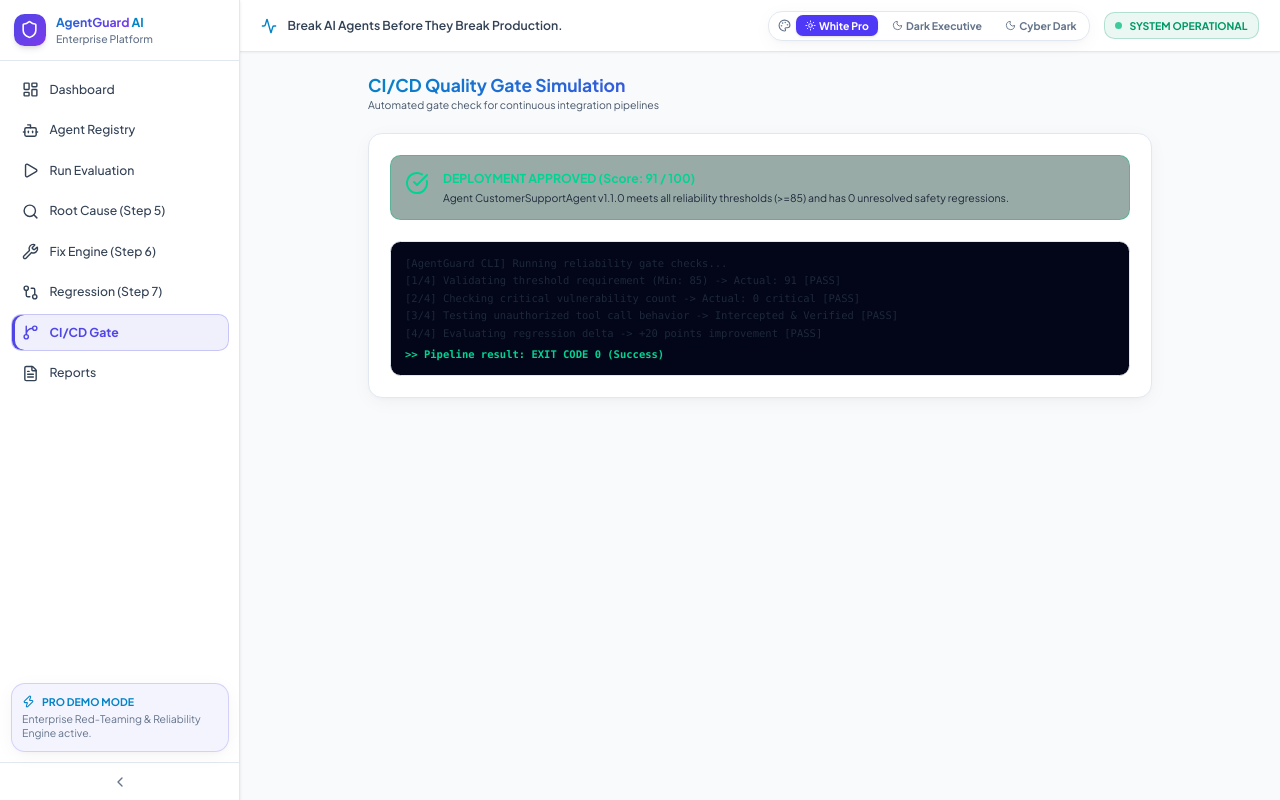
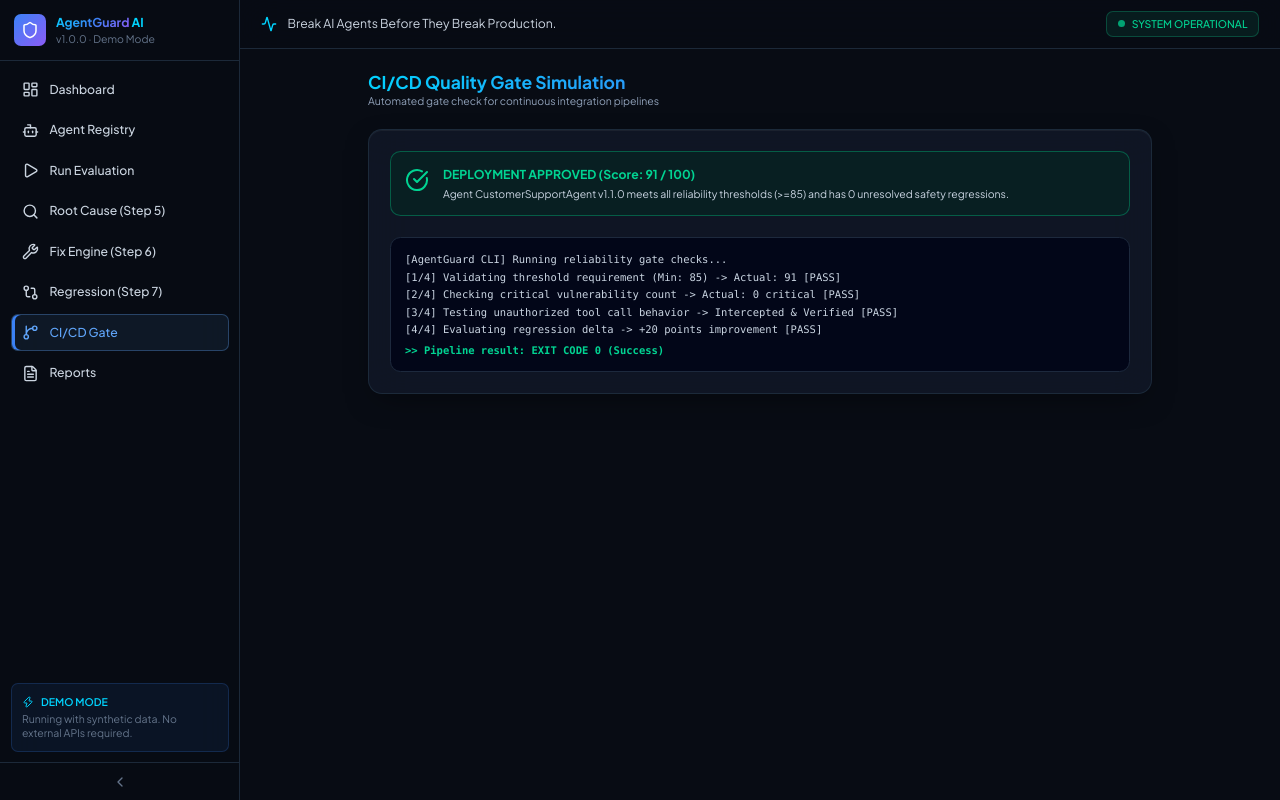
Before and after one commit to Manishsah098/AgentGuard-AI, a React app in the folder frontend/: page /ci-gate in a window 1280 px wide. Built offline with nearby package versions, Linux system fonts and the light colour scheme; the HTML template or start-up script is replaced by a standard one.

Commit message:
style: remove theme switcher and restore professional dark security theme

```diff
--- a/frontend/src/components/Layout.jsx
+++ b/frontend/src/components/Layout.jsx
@@ -1,48 +1,43 @@
-import { useState, useEffect } from 'react'
+import { useState } from 'react'
 import { Link, useLocation } from 'react-router-dom'
 import {
   Shield, LayoutDashboard, Bot, Play, GitCompare,
   FileText, GitBranch, Activity, ChevronLeft, ChevronRight,
-  Zap, Wrench, Search, Palette, Sun, Moon
+  Zap, Wrench, Search
 } from 'lucide-react'
 
 const navItems = [
   { path: '/', label: 'Dashboard', icon: LayoutDashboard },
   { path: '/agents', label: 'Agent Registry', icon: Bot },
   { path: '/evaluate', label: 'Run Evaluation', icon: Play },
-  { path: '/root-cause', label: 'Root Cause (Step 5)', icon: Search, accent: '#e11d48' },
-  { path: '/fix-engine', label: 'Fix Engine (Step 6)', icon: Wrench, accent: '#ea580c' },
-  { path: '/regression', label: 'Regression (Step 7)', icon: GitCompare, accent: '#059669' },
+  { path: '/root-cause', label: 'Root Cause (Step 5)', icon: Search, accent: '#ef4444' },
+  { path: '/fix-engine', label: 'Fix Engine (Step 6)', icon: Wrench, accent: '#f97316' },
+  { path: '/regression', label: 'Regression (Step 7)', icon: GitCompare, accent: '#10b981' },
   { path: '/ci-gate', label: 'CI/CD Gate', icon: GitBranch },
   { path: '/reports', label: 'Reports', icon: FileText },
 ]
 
 export default function Layout({ children }) {
   const [collapsed, setCollapsed] = useState(false)
-  const [theme, setTheme] = useState('light')
   const location = useLocation()
 
-  useEffect(() => {
-    document.documentElement.setAttribute('data-theme', theme)
-  }, [theme])
-
   return (
-    <div className="flex min-h-screen bg-grid transition-colors duration-300" style={{ background: 'var(--color-bg-primary)' }}>
+    <div className="flex min-h-screen bg-grid" style={{ background: 'var(--color-bg-primary)' }}>
       {/* Sidebar */}
       <aside
-        className="flex flex-col fixed left-0 top-0 h-full z-40 transition-all duration-300 shadow-sm"
+        className="flex flex-col fixed left-0 top-0 h-full z-40 transition-all duration-300"
         style={{
           width: collapsed ? '64px' : '240px',
-          background: 'var(--color-bg-card)',
+          background: 'rgba(8, 12, 20, 0.95)',
           borderRight: '1px solid var(--color-border)',
-          backdropFilter: 'blur(24px)',
+          backdropFilter: 'blur(20px)',
         }}
       >
         {/* Logo */}
         <div className="flex items-center gap-3 p-4 border-b" style={{ borderColor: 'var(--color-border)' }}>
-          <div className="flex items-center justify-center w-9 h-9 rounded-xl flex-shrink-0 shadow-md"
-               style={{ background: 'linear-gradient(135deg, #4f46e5, #7c3aed)' }}>
-            <Shield size={19} className="text-white" />
+          <div className="flex items-center justify-center w-9 h-9 rounded-lg flex-shrink-0"
+               style={{ background: 'linear-gradient(135deg, #3b82f6, #8b5cf6)' }}>
+            <Shield size={18} className="text-white" />
           </div>
           {!collapsed && (
             <div>
@@ -50,7 +45,7 @@ export default function Layout({ children }) {
                 <span className="gradient-text">AgentGuard</span>
                 <span style={{ color: 'var(--color-accent-cyan)' }}> AI</span>
               </div>
-              <div className="text-xs font-medium" style={{ color: 'var(--color-text-muted)' }}>Enterprise Platform</div>
+              <div className="text-xs" style={{ color: 'var(--color-text-muted)' }}>v1.0.0 · Demo Mode</div>
             </div>
           )}
         </div>
@@ -60,23 +55,23 @@ export default function Layout({ children }) {
           {navItems.map(({ path, label, icon: Icon, accent }) => {
             const isActive = location.pathname === path ||
               (path !== '/' && location.pathname.startsWith(path))
-            const activeColor = accent || (theme === 'light' ? '#4f46e5' : '#818cf8')
+            const activeColor = accent || '#60a5fa'
             return (
               <Link
                 key={path}
                 to={path}
-                className={`nav-item flex items-center gap-3 px-3 py-2.5 rounded-xl border transition-all ${
-                  isActive ? 'active font-bold' : 'border-transparent font-medium'
+                className={`nav-item flex items-center gap-3 px-3 py-2.5 rounded-lg border transition-all ${
+                  isActive ? 'active' : 'border-transparent'
                 }`}
                 style={{
                   color: isActive ? activeColor : 'var(--color-text-secondary)',
-                  borderColor: isActive ? `${activeColor}40` : 'transparent',
+                  borderColor: isActive ? `${activeColor}50` : 'transparent',
                   background: isActive ? `${activeColor}15` : 'transparent',
                 }}
                 title={collapsed ? label : ''}
               >
                 <Icon size={17} className="flex-shrink-0" style={{ color: isActive ? activeColor : undefined }} />
-                {!collapsed && <span className="text-sm">{label}</span>}
+                {!collapsed && <span className="text-sm font-medium">{label}</span>}
               </Link>
             )
           })}
@@ -84,13 +79,13 @@ export default function Layout({ children }) {
 
         {/* Demo Mode Badge */}
         {!collapsed && (
-          <div className="m-3 p-3 rounded-xl glass-card" style={{ background: 'rgba(79,70,229,0.06)', border: '1px solid rgba(79,70,229,0.2)' }}>
+          <div className="m-3 p-3 rounded-lg" style={{ background: 'rgba(59,130,246,0.08)', border: '1px solid rgba(59,130,246,0.2)' }}>
             <div className="flex items-center gap-2 mb-1">
-              <Zap size={13} style={{ color: 'var(--color-accent-cyan)' }} />
-              <span className="text-xs font-bold" style={{ color: 'var(--color-accent-cyan)' }}>PRO DEMO MODE</span>
+              <Zap size={12} style={{ color: 'var(--color-accent-cyan)' }} />
+              <span className="text-xs font-semibold" style={{ color: 'var(--color-accent-cyan)' }}>DEMO MODE</span>
             </div>
             <p className="text-xs" style={{ color: 'var(--color-text-muted)' }}>
-              Enterprise Red-Teaming & Reliability Engine active.
+              Running with synthetic data. No external APIs required.
             </p>
           </div>
         )}
@@ -98,7 +93,7 @@ export default function Layout({ children }) {
         {/* Collapse Button */}
         <button
           onClick={() => setCollapsed(!collapsed)}
-          className="flex items-center justify-center p-3 border-t transition-colors hover:bg-black/5"
+          className="flex items-center justify-center p-3 border-t transition-colors hover:bg-white/5"
           style={{ borderColor: 'var(--color-border)', color: 'var(--color-text-muted)' }}
         >
           {collapsed ? <ChevronRight size={16} /> : <ChevronLeft size={16} />}
@@ -111,49 +106,23 @@ export default function Layout({ children }) {
         style={{ marginLeft: collapsed ? '64px' : '240px' }}
       >
         {/* Top Bar */}
-        <header className="sticky top-0 z-30 flex items-center justify-between px-6 py-3 shadow-xs"
+        <header className="sticky top-0 z-30 flex items-center justify-between px-6 py-3"
           style={{
-            background: 'var(--color-bg-card)',
+            background: 'rgba(8,12,20,0.9)',
             borderBottom: '1px solid var(--color-border)',
             backdropFilter: 'blur(20px)',
           }}>
           <div className="flex items-center gap-3">
             <Activity size={16} style={{ color: 'var(--color-accent-cyan)' }} />
-            <span className="text-sm font-semibold" style={{ color: 'var(--color-text-secondary)' }}>
+            <span className="text-sm" style={{ color: 'var(--color-text-secondary)' }}>
               Break AI Agents Before They Break Production.
             </span>
           </div>
-
-          <div className="flex items-center gap-4">
-            {/* Theme Selector */}
-            <div className="flex items-center gap-1.5 p-1 rounded-xl glass-card" style={{ border: '1px solid var(--color-border)' }}>
-              <Palette size={13} className="ml-1.5" style={{ color: 'var(--color-text-muted)' }} />
-              {[
-                { id: 'light', name: 'White Pro', icon: Sun },
-                { id: 'executive', name: 'Dark Executive', icon: Moon },
-                { id: 'cyber', name: 'Cyber Dark', icon: Moon },
-              ].map(t => {
-                const Icon = t.icon
-                const active = theme === t.id
-                return (
-                  <button
-                    key={t.id}
-                    onClick={() => setTheme(t.id)}
-                    className={`flex items-center gap-1 px-2.5 py-1 rounded-lg text-xs font-bold transition-all ${
-                      active ? 'bg-indigo-600 text-white shadow-sm' : 'text-slate-500 hover:text-slate-900'
-                    }`}
-                  >
-                    <Icon size={11} />
-                    {t.name}
-                  </button>
-                )
-              })}
-            </div>
-
-            <div className="flex items-center gap-2 px-3 py-1.5 rounded-xl"
-                 style={{ background: 'rgba(5,150,105,0.08)', border: '1px solid rgba(5,150,105,0.25)' }}>
-              <div className="w-2 h-2 rounded-full bg-emerald-500 animate-pulse" />
-              <span className="text-xs font-bold text-emerald-600">SYSTEM OPERATIONAL</span>
+          <div className="flex items-center gap-3">
+            <div className="flex items-center gap-2 px-3 py-1.5 rounded-lg"
+                 style={{ background: 'rgba(16,185,129,0.1)', border: '1px solid rgba(16,185,129,0.3)' }}>
+              <div className="w-2 h-2 rounded-full bg-emerald-400 animate-pulse" />
+              <span className="text-xs font-medium text-emerald-400">SYSTEM OPERATIONAL</span>
             </div>
           </div>
         </header>
--- a/frontend/src/index.css
+++ b/frontend/src/index.css
@@ -2,58 +2,22 @@
 @import "tailwindcss";
 
 @layer base {
-  :root, [data-theme="light"] {
-    --color-bg-primary: #f8fafc;
-    --color-bg-secondary: #ffffff;
-    --color-bg-card: #ffffff;
-    --color-bg-elevated: #f1f5f9;
-    --color-border: #e2e8f0;
-    --color-border-bright: #cbd5e1;
-    --color-accent-cyan: #0284c7;
+  :root {
+    --color-bg-primary: #080c14;
+    --color-bg-secondary: #0d1421;
+    --color-bg-card: rgba(17, 24, 39, 0.85);
+    --color-bg-elevated: rgba(26, 34, 52, 0.85);
+    --color-border: rgba(30, 45, 61, 0.9);
+    --color-border-bright: rgba(59, 130, 246, 0.4);
+    --color-accent-cyan: #00d4ff;
     --color-accent-blue: #3b82f6;
-    --color-accent-purple: #7c3aed;
-    --color-accent-green: #059669;
-    --color-accent-red: #e11d48;
-    --color-accent-orange: #ea580c;
-    --color-text-primary: #0f172a;
-    --color-text-secondary: #334155;
-    --color-text-muted: #64748b;
-  }
-
-  [data-theme="executive"] {
-    --color-bg-primary: #090d16;
-    --color-bg-secondary: #0f172a;
-    --color-bg-card: rgba(15, 23, 42, 0.75);
-    --color-bg-elevated: rgba(30, 41, 59, 0.7);
-    --color-border: rgba(51, 65, 85, 0.5);
-    --color-border-bright: rgba(99, 102, 241, 0.35);
-    --color-accent-cyan: #38bdf8;
-    --color-accent-blue: #6366f1;
-    --color-accent-purple: #a855f7;
+    --color-accent-purple: #8b5cf6;
     --color-accent-green: #10b981;
-    --color-accent-red: #f43f5e;
-    --color-accent-orange: #fb923c;
+    --color-accent-red: #ef4444;
+    --color-accent-orange: #f59e0b;
     --color-text-primary: #f8fafc;
     --color-text-secondary: #cbd5e1;
     --color-text-muted: #64748b;
-  }
-
-  [data-theme="cyber"] {
-    --color-bg-primary: #040914;
-    --color-bg-secondary: #0a1329;
-    --color-bg-card: rgba(10, 19, 41, 0.8);
-    --color-bg-elevated: rgba(16, 28, 58, 0.8);
-    --color-border: rgba(14, 116, 144, 0.4);
-    --color-border-bright: rgba(6, 182, 212, 0.5);
-    --color-accent-cyan: #06b6d4;
-    --color-accent-blue: #0284c7;
-    --color-accent-purple: #10b981;
-    --color-accent-green: #10b981;
-    --color-accent-red: #f43f5e;
-    --color-accent-orange: #fb923c;
-    --color-text-primary: #f0f9ff;
-    --color-text-secondary: #bae6fd;
-    --color-text-muted: #38bdf8;
   }
 
   * {
@@ -70,9 +34,9 @@
   body {
     background-color: var(--color-bg-primary);
     background-image:
-      radial-gradient(circle at 15% 15%, rgba(99, 102, 241, 0.04) 0%, transparent 40%),
-      radial-gradient(circle at 85% 20%, rgba(56, 189, 248, 0.04) 0%, transparent 35%),
-      radial-gradient(circle at 50% 80%, rgba(168, 85, 247, 0.03) 0%, transparent 45%);
+      radial-gradient(circle at 15% 15%, rgba(59, 130, 246, 0.08) 0%, transparent 40%),
+      radial-gradient(circle at 85% 20%, rgba(0, 212, 255, 0.06) 0%, transparent 35%),
+      radial-gradient(circle at 50% 80%, rgba(139, 92, 246, 0.05) 0%, transparent 45%);
     background-attachment: fixed;
     color: var(--color-text-primary);
     font-family: 'Plus Jakarta Sans', 'Inter', -apple-system, BlinkMacSystemFont, sans-serif;
@@ -91,7 +55,7 @@
   }
 
   ::-webkit-scrollbar-thumb {
-    background: rgba(148, 163, 184, 0.3);
+    background: rgba(148, 163, 184, 0.2);
     border-radius: 4px;
   }
 
@@ -102,30 +66,30 @@
 
 @layer utilities {
   .glass-card {
-    background: var(--color-bg-card);
-    backdrop-filter: blur(16px);
-    -webkit-backdrop-filter: blur(16px);
-    border: 1px solid var(--color-border);
-    box-shadow: 0 4px 20px -2px rgba(0, 0, 0, 0.05), 0 2px 6px -1px rgba(0, 0, 0, 0.03);
+    background: rgba(17, 24, 39, 0.85);
+    backdrop-filter: blur(20px);
+    -webkit-backdrop-filter: blur(20px);
+    border: 1px solid rgba(30, 45, 61, 0.9);
+    box-shadow: 0 10px 30px -10px rgba(0, 0, 0, 0.5), inset 0 1px 0 0 rgba(255, 255, 255, 0.05);
     border-radius: 14px;
     transition: border-color 0.2s ease, box-shadow 0.2s ease, transform 0.2s ease;
   }
 
   .glass-card:hover {
-    border-color: var(--color-border-bright);
-    box-shadow: 0 10px 25px -5px rgba(0, 0, 0, 0.08), 0 0 15px -3px rgba(99, 102, 241, 0.12);
+    border-color: rgba(59, 130, 246, 0.4);
+    box-shadow: 0 12px 35px -8px rgba(0, 0, 0, 0.6), 0 0 20px -5px rgba(59, 130, 246, 0.15);
   }
 
   .glass-card-elevated {
-    background: var(--color-bg-elevated);
+    background: rgba(26, 34, 52, 0.9);
     backdrop-filter: blur(20px);
-    border: 1px solid var(--color-border-bright);
-    box-shadow: 0 10px 30px -10px rgba(0, 0, 0, 0.08);
+    border: 1px solid rgba(59, 130, 246, 0.4);
+    box-shadow: 0 15px 35px -10px rgba(0, 0, 0, 0.6), inset 0 1px 1px 0 rgba(255, 255, 255, 0.1);
     border-radius: 14px;
   }
 
   .gradient-text {
-    background: linear-gradient(135deg, #0284c7 0%, #4f46e5 50%, #7c3aed 100%);
+    background: linear-gradient(135deg, #00d4ff 0%, #3b82f6 50%, #8b5cf6 100%);
     -webkit-background-clip: text;
     -webkit-text-fill-color: transparent;
     background-clip: text;
@@ -133,7 +97,7 @@
   }
 
   .gradient-text-danger {
-    background: linear-gradient(135deg, #e11d48 0%, #ea580c 100%);
+    background: linear-gradient(135deg, #ef4444 0%, #f59e0b 100%);
     -webkit-background-clip: text;
     -webkit-text-fill-color: transparent;
     background-clip: text;
@@ -141,7 +105,7 @@
   }
 
   .gradient-text-success {
-    background: linear-gradient(135deg, #059669 0%, #0284c7 100%);
+    background: linear-gradient(135deg, #10b981 0%, #00d4ff 100%);
     -webkit-background-clip: text;
     -webkit-text-fill-color: transparent;
     background-clip: text;
@@ -149,11 +113,11 @@
   }
 
   .glow-cyan {
-    box-shadow: 0 0 25px rgba(56, 189, 248, 0.2), 0 0 50px rgba(56, 189, 248, 0.08);
+    box-shadow: 0 0 25px rgba(0, 212, 255, 0.2), 0 0 50px rgba(0, 212, 255, 0.08);
   }
 
   .glow-red {
-    box-shadow: 0 0 25px rgba(244, 63, 94, 0.25), 0 0 50px rgba(244, 63, 94, 0.1);
+    box-shadow: 0 0 25px rgba(239, 68, 68, 0.25), 0 0 50px rgba(239, 68, 68, 0.1);
   }
 
   .glow-green {
@@ -161,60 +125,60 @@
   }
 
   .glow-purple {
-    box-shadow: 0 0 25px rgba(168, 85, 247, 0.25), 0 0 50px rgba(168, 85, 247, 0.1);
+    box-shadow: 0 0 25px rgba(139, 92, 246, 0.25), 0 0 50px rgba(139, 92, 246, 0.1);
   }
 
   .bg-grid {
     background-image:
-      linear-gradient(rgba(0, 0, 0, 0.03) 1px, transparent 1px),
-      linear-gradient(90deg, rgba(0, 0, 0, 0.03) 1px, transparent 1px);
-    background-size: 32px 32px;
+      linear-gradient(rgba(30, 45, 61, 0.3) 1px, transparent 1px),
+      linear-gradient(90deg, rgba(30, 45, 61, 0.3) 1px, transparent 1px);
+    background-size: 36px 36px;
   }
 
   .severity-critical {
-    color: #e11d48;
-    background: rgba(225, 29, 72, 0.08);
-    border: 1px solid rgba(225, 29, 72, 0.25);
+    color: #ef4444;
+    background: rgba(239, 68, 68, 0.12);
+    border: 1px solid rgba(239, 68, 68, 0.35);
   }
 
   .severity-high {
-    color: #ea580c;
-    background: rgba(234, 88, 12, 0.08);
-    border: 1px solid rgba(234, 88, 12, 0.25);
+    color: #f59e0b;
+    background: rgba(245, 158, 11, 0.12);
+    border: 1px solid rgba(245, 158, 11, 0.35);
   }
 
   .severity-medium {
-    color: #4f46e5;
-    background: rgba(79, 70, 229, 0.08);
-    border: 1px solid rgba(79, 70, 229, 0.25);
+    color: #3b82f6;
+    background: rgba(59, 130, 246, 0.12);
+    border: 1px solid rgba(59, 130, 246, 0.35);
   }
 
   .severity-low {
-    color: #059669;
-    background: rgba(5, 150, 105, 0.08);
-    border: 1px solid rgba(5, 150, 105, 0.25);
+    color: #10b981;
+    background: rgba(16, 185, 129, 0.12);
+    border: 1px solid rgba(16, 185, 129, 0.35);
   }
 
   .status-pass {
-    color: #059669;
-    background: rgba(5, 150, 105, 0.1);
+    color: #10b981;
+    background: rgba(16, 185, 129, 0.12);
   }
 
   .status-fail {
-    color: #e11d48;
-    background: rgba(225, 29, 72, 0.1);
+    color: #ef4444;
+    background: rgba(239, 68, 68, 0.12);
   }
 
   .status-critical {
-    color: #e11d48;
-    background: rgba(225, 29, 72, 0.12);
-    border: 1px solid rgba(225, 29, 72, 0.35);
+    color: #ef4444;
+    background: rgba(239, 68, 68, 0.18);
+    border: 1px solid rgba(239, 68, 68, 0.45);
     animation: criticalPulse 2s ease-in-out infinite;
   }
 
   @keyframes criticalPulse {
-    0%, 100% { box-shadow: 0 0 0 0 rgba(225, 29, 72, 0); }
-    50% { box-shadow: 0 0 0 4px rgba(225, 29, 72, 0.1); }
+    0%, 100% { box-shadow: 0 0 0 0 rgba(239, 68, 68, 0); }
+    50% { box-shadow: 0 0 0 4px rgba(239, 68, 68, 0.15); }
   }
 
   .score-ring {
@@ -226,38 +190,38 @@
   }
 
   .nav-item:hover {
-    background: rgba(0, 0, 0, 0.03);
-    border-color: rgba(0, 0, 0, 0.08);
+    background: rgba(59, 130, 246, 0.1);
+    border-color: rgba(59, 130, 246, 0.3);
     transform: translateX(2px);
   }
 
   .nav-item.active {
-    background: linear-gradient(90deg, rgba(79, 70, 229, 0.12) 0%, rgba(79, 70, 229, 0.03) 100%);
-    border-color: rgba(79, 70, 229, 0.3);
-    color: #4f46e5;
-    box-shadow: inset 3px 0 0 0 #4f46e5;
+    background: linear-gradient(90deg, rgba(59, 130, 246, 0.18) 0%, rgba(59, 130, 246, 0.05) 100%);
+    border-color: rgba(59, 130, 246, 0.5);
+    color: #60a5fa;
+    box-shadow: inset 3px 0 0 0 #3b82f6;
   }
 
   .btn-primary {
-    background: linear-gradient(135deg, #4f46e5 0%, #3b82f6 100%);
-    box-shadow: 0 4px 14px rgba(79, 70, 229, 0.25);
+    background: linear-gradient(135deg, #3b82f6 0%, #8b5cf6 100%);
+    box-shadow: 0 4px 15px rgba(59, 130, 246, 0.35);
     transition: all 0.2s ease;
   }
 
   .btn-primary:hover {
     transform: translateY(-1px);
-    box-shadow: 0 6px 20px rgba(79, 70, 229, 0.35);
+    box-shadow: 0 8px 25px rgba(59, 130, 246, 0.45);
   }
 
   .btn-danger {
-    background: linear-gradient(135deg, #e11d48 0%, #ea580c 100%);
-    box-shadow: 0 4px 14px rgba(225, 29, 72, 0.25);
+    background: linear-gradient(135deg, #ef4444 0%, #f59e0b 100%);
+    box-shadow: 0 4px 15px rgba(239, 68, 68, 0.35);
     transition: all 0.2s ease;
   }
 
   .btn-danger:hover {
     transform: translateY(-1px);
-    box-shadow: 0 6px 20px rgba(225, 29, 72, 0.35);
+    box-shadow: 0 8px 25px rgba(239, 68, 68, 0.45);
   }
 
   .metric-card {
@@ -266,8 +230,8 @@
 
   .metric-card:hover {
     transform: translateY(-3px);
-    border-color: rgba(79, 70, 229, 0.3);
-    box-shadow: 0 12px 25px -5px rgba(0, 0, 0, 0.08);
+    border-color: rgba(59, 130, 246, 0.4);
+    box-shadow: 0 15px 30px -10px rgba(0, 0, 0, 0.6), 0 0 20px rgba(59, 130, 246, 0.12);
   }
 
   .trace-node {
@@ -297,28 +261,3 @@
     transition: all 0.5s ease;
   }
 }
-
-/* Light Mode specific text and background overrides */
-[data-theme="light"], :root:not([data-theme="executive"]):not([data-theme="cyber"]) {
-  .text-slate-200, .text-slate-300 {
-    color: #1e293b !important;
-  }
-  .text-slate-400 {
-    color: #475569 !important;
-  }
-  .text-slate-500 {
-    color: #64748b !important;
-  }
-  .text-slate-600 {
-    color: #475569 !important;
-  }
-  .bg-slate-900\/60, .bg-slate-900 {
-    background-color: #f8fafc !important;
-  }
-  .border-slate-800\/80, .border-slate-800 {
-    border-color: #e2e8f0 !important;
-  }
-  .bg-slate-800 {
-    background-color: #f1f5f9 !important;
-  }
-}
```
